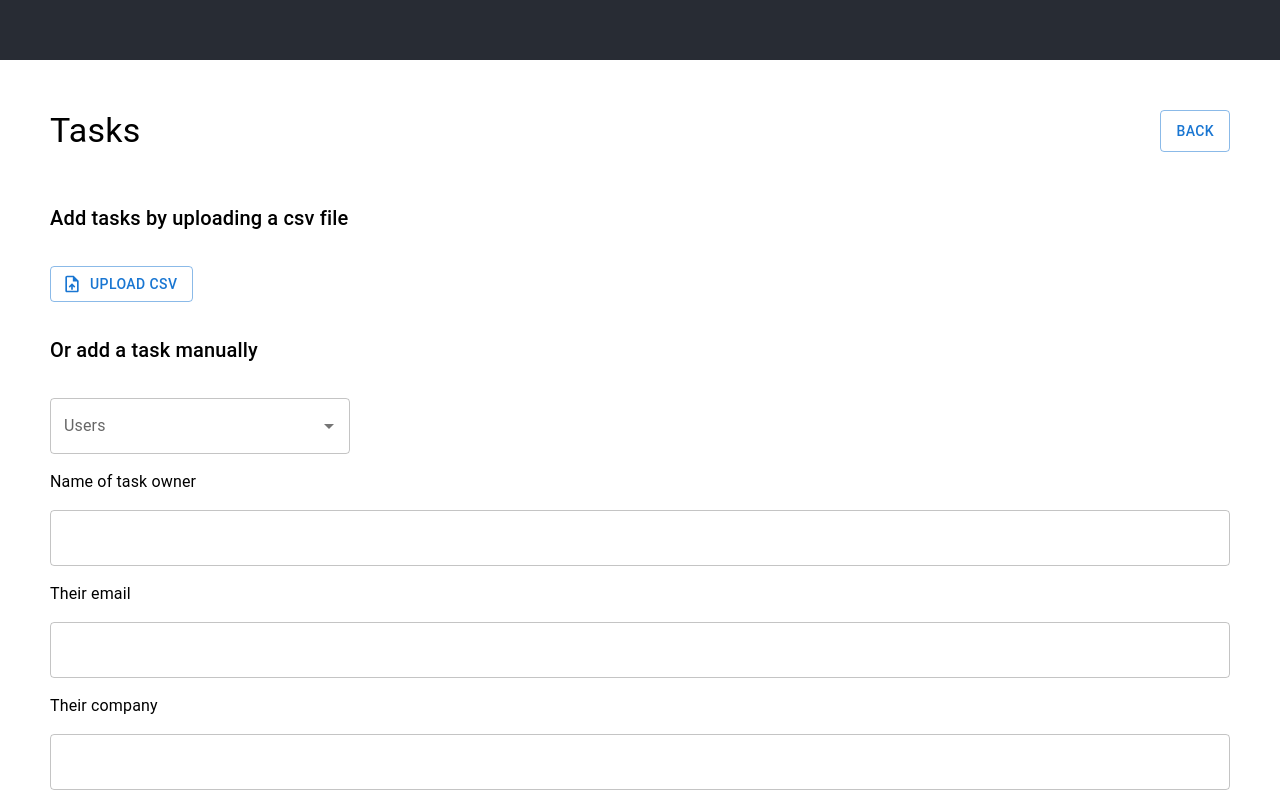
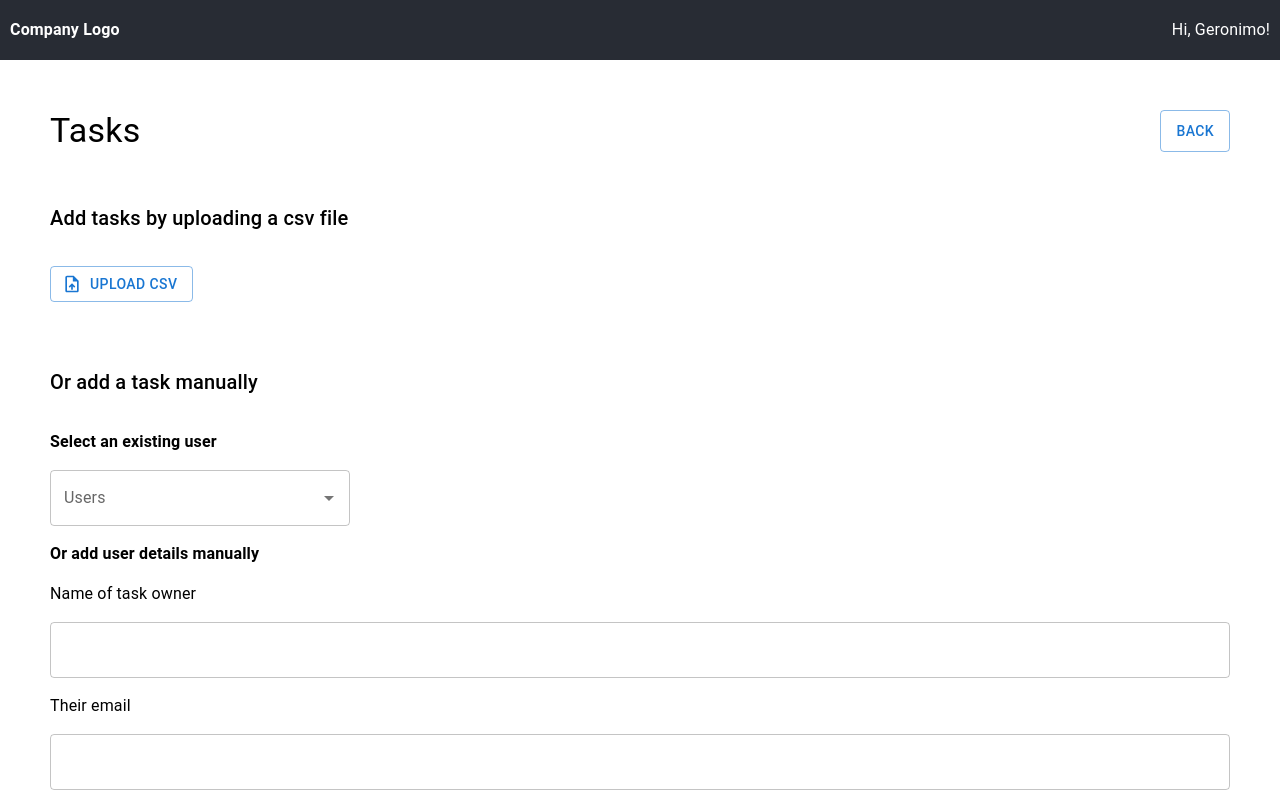
Before and after one commit to Signolteam/coding-challenges, a React (Create React App) app in the folder frontend/: page / in a window 1280 px wide. Both pictures are taken after a click on the button "ADD TASKS". Shown: the top 800 px of the page. Built offline with nearby package versions, Linux system fonts and the light colour scheme; no server answers.

Commit message:
cleaned types

```diff
--- a/frontend/src/App.css
+++ b/frontend/src/App.css
@@ -17,9 +17,10 @@
   background-color: #282c34;
   min-height: 60px;
   display: flex;
-  flex-direction: column;
+  flex-direction: row;
   align-items: center;
-  justify-content: center;
+  padding: 0 10px;
+  justify-content: space-between;
   font-size: calc(10px + 2vmin);
   color: white;
 }
--- a/frontend/src/App.tsx
+++ b/frontend/src/App.tsx
@@ -1,3 +1,4 @@
+import { Typography } from "@mui/material";
 import "./App.css";
 import { TablePage } from "./pages/TablePage";
 
@@ -9,7 +10,8 @@ function App() {
     <div className="App">
       <QueryClientProvider client={queryClient}>
         <header className="App-header">
-          <p></p>
+          <Typography fontWeight={700}>Company Logo</Typography>
+          <Typography>Hi, Geronimo!</Typography>
         </header>
         <main>
           <TablePage />
--- a/frontend/src/components/AddTasks/AddTasksPanel.tsx
+++ b/frontend/src/components/AddTasks/AddTasksPanel.tsx
@@ -5,12 +5,16 @@ import { TaskForm } from "../organisms/TaskForm";
 
 export const AddTasksPanel = () => {
   return (
-    <Stack display={"flex"} textAlign={"left"} gap={"2rem"}>
-      <Typography variant="h6"> Add tasks by uploading a csv file</Typography>
-      <FileUpload />
+    <Stack gap={"4rem"}>
+      <Stack display={"flex"} textAlign={"left"} gap={"2rem"}>
+        <Typography variant="h6"> Add tasks by uploading a csv file</Typography>
+        <FileUpload />
+      </Stack>
 
-      <Typography variant="h6"> Or add a task manually</Typography>
-      <TaskForm />
+      <Stack display={"flex"} textAlign={"left"} gap={"2rem"}>
+        <Typography variant="h6"> Or add a task manually</Typography>
+        <TaskForm />
+      </Stack>
     </Stack>
   );
 };
--- a/frontend/src/components/molecules/DateFilter.tsx
+++ b/frontend/src/components/molecules/DateFilter.tsx
@@ -3,7 +3,7 @@ import { AdapterDayjs } from "@mui/x-date-pickers/AdapterDayjs";
 import { LocalizationProvider } from "@mui/x-date-pickers/LocalizationProvider";
 import { DatePicker } from "@mui/x-date-pickers/DatePicker";
 import { useState } from "react";
-import dayjs, { Dayjs } from "dayjs";
+import { Dayjs } from "dayjs";
 import { Box, Button, Typography } from "@mui/material";
 
 interface DateFilterProps {
--- a/frontend/src/components/organisms/TaskForm.tsx
+++ b/frontend/src/components/organisms/TaskForm.tsx
@@ -9,13 +9,12 @@ import { DemoContainer } from "@mui/x-date-pickers/internals/demo";
 import { AdapterDayjs } from "@mui/x-date-pickers/AdapterDayjs";
 import { LocalizationProvider } from "@mui/x-date-pickers/LocalizationProvider";
 import { DatePicker } from "@mui/x-date-pickers/DatePicker";
+import { useReducer, useState } from "react";
+import { useMutation, useQuery } from "@tanstack/react-query";
+import { createOneTask, fetchUsers } from "../../utils/axios";
+import { TaskFormState, csvItem } from "../../types";
 
-import { useReducer, useState } from "react";
-import { User } from "../../types";
-import { useMutation, useQuery } from "@tanstack/react-query";
-import { createOneTask, createTasks, fetchUsers } from "../../utils/axios";
 export const TaskForm = () => {
-  const [user, setUser] = useState<User>();
   const [createStatus, setCreateStatus] = useState<String | null>(null);
   const initialState = {
     name: "",
@@ -24,7 +23,10 @@ export const TaskForm = () => {
     taskDate: "",
     taskDescription: "",
   };
-  const reducer = (state: any, action: { type: string; value: any }) => {
+  const reducer = (
+    state: TaskFormState,
+    action: { type: string; value: TaskFormState | null }
+  ) => {
     switch (action.type) {
       case "UPDATE_FIELD":
         return { ...state, ...action.value };
@@ -36,7 +38,7 @@ export const TaskForm = () => {
   };
   const [taskState, taskDispatch] = useReducer(reducer, initialState);
 
-  const { data: users, error: usersError } = useQuery({
+  const { data: users } = useQuery({
     queryKey: ["userList"],
     queryFn: async () => {
       const result = await fetchUsers();
@@ -47,7 +49,10 @@ export const TaskForm = () => {
   const createTask = useMutation({
     mutationFn: async () => {
       setCreateStatus("Creation ongoing...");
-      return await createOneTask({ ...taskState, status: "IN_REVIEW" });
+      return await createOneTask({
+        ...taskState,
+        status: "IN_REVIEW",
+      } as csvItem);
     },
     onSuccess: () => {
       setCreateStatus("Successfully created task");
@@ -66,6 +71,7 @@ export const TaskForm = () => {
 
   return (
     <Box display={"flex"} flexDirection={"column"} gap={"1rem"}>
+      <Typography fontWeight={600}>Select an existing user</Typography>
       <Autocomplete
         disablePortal
         id="combo-box-demo"
@@ -73,7 +79,6 @@ export const TaskForm = () => {
         sx={{ width: 300 }}
         getOptionLabel={(option: any) => option.name}
         onChange={(event: any, newValue: any) => {
-          setUser(newValue);
           taskDispatch({
             type: "UPDATE_FIELD",
             value: {
@@ -85,6 +90,7 @@ export const TaskForm = () => {
         }}
         renderInput={(params) => <TextField {...params} label="Users" />}
       />
+      <Typography fontWeight={600}>Or add user details manually</Typography>
       <Typography>Name of task owner</Typography>
       <TextField
         required
@@ -118,6 +124,7 @@ export const TaskForm = () => {
           })
         }
       />
+      <Typography fontWeight={600}>Task details</Typography>
       <Typography>Task description</Typography>
       <TextField
         required
--- a/frontend/src/components/organisms/TaskTable.tsx
+++ b/frontend/src/components/organisms/TaskTable.tsx
@@ -1,7 +1,6 @@
 import {
   Box,
   Paper,
-  Stack,
   Table,
   TableBody,
   TableCell,
@@ -73,7 +72,7 @@ export const TasksTable = ({
             {data &&
               data.map((row: Task) => (
                 <TableRow
-                  key={row.id}
+                  key={`row-${row.id}-${row.email}`}
                   sx={{ "&:last-child td, &:last-child th": { border: 0 } }}
                 >
                   <TableCell
@@ -159,7 +158,7 @@ export const TasksTable = ({
             {data &&
               data.map((row: Task) => (
                 <TableRow
-                  key={row.id}
+                  key={`card-${row.id}-${row.email}`}
                   sx={{ "&:last-child td, &:last-child th": { border: 0 } }}
                 >
                   <TableCell component="th" scope="row">
```
Also changed, not shown: frontend/src/types/index.tsx (+8 -0 lines).
